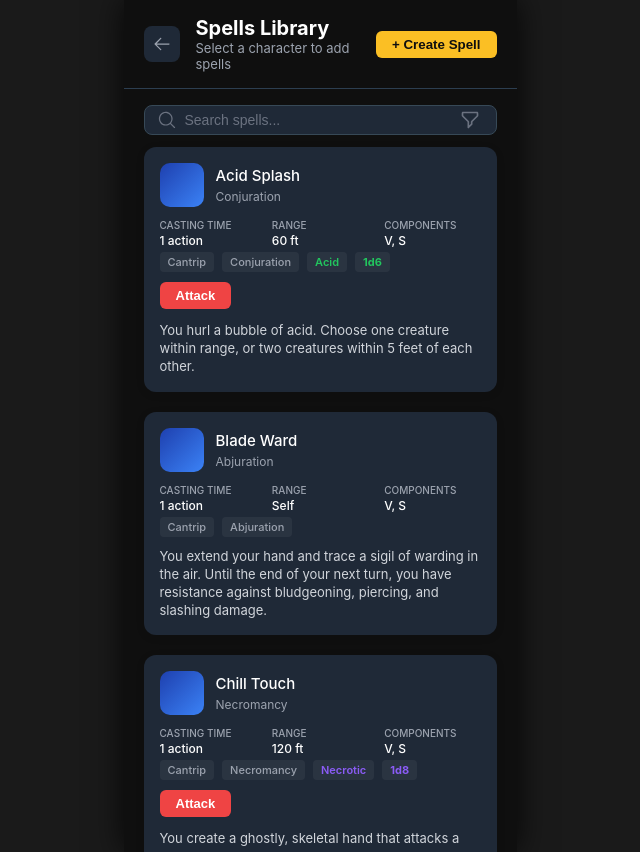
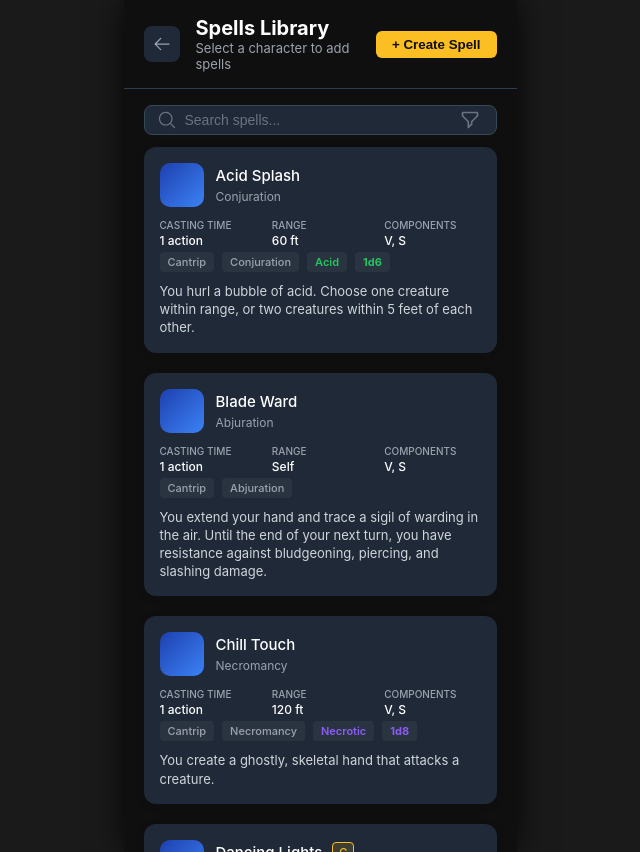
Before and after one commit to Whimsy-rat-trap/dnd-mobile-app, a React (Create React App) app: page /spells in a window 1280 px wide. Shown: the whole page, without its empty margins (320-960 px from the left). Built offline with nearby package versions, Linux system fonts and the light colour scheme.

Commit message:
0.3.34.82 (Fixed a minor bug regarding being able to cast spells inside spelllibrary)

```diff
--- a/src/components/SpellCard.tsx
+++ b/src/components/SpellCard.tsx
@@ -47,6 +47,9 @@ interface SpellCardProps {
     /** Inspiration для переброса. */
     inspirationAvailable?: boolean;
     onSpendInspiration?: () => boolean;
+
+    /** Показывать ли кнопку Attack (открывает AttackRoller). По умолчанию true. */
+    showAttackButton?: boolean;
 }
 
 const SpellCard: React.FC<SpellCardProps> = ({
@@ -71,6 +74,7 @@ const SpellCard: React.FC<SpellCardProps> = ({
                                                  spellDamageBonus = 0,
                                                  onAttackRoll,
                                                  showCastButton = false,
+                                                 showAttackButton = true,
                                                  onCastClick,
                                                  forceAttackOpen = false,
                                                  onForceAttackOpenHandled,
@@ -186,7 +190,7 @@ const SpellCard: React.FC<SpellCardProps> = ({
                 {spell.isRacial && <span className="spell-tag-racial">Racial</span>}
             </div>
 
-            {(canRollAttack || showCastButton) && (
+            {(canRollAttack && showAttackButton) || showCastButton ? (
                 <div className="spell-card-attack-row">
                     {showCastButton && onCastClick && (
                         <button
@@ -197,7 +201,7 @@ const SpellCard: React.FC<SpellCardProps> = ({
                             Cast
                         </button>
                     )}
-                    {canRollAttack && (
+                    {canRollAttack && showAttackButton && (
                         <AttackRoller
                             sourceName={spell.name}
                             damageDice={displayRoll}
@@ -218,7 +222,7 @@ const SpellCard: React.FC<SpellCardProps> = ({
                         />
                     )}
                 </div>
-            )}
+            ) : null}
 
             <div className="spell-card-description">{spell.description}</div>
         </div>
--- a/src/pages/SpellsLibrary.tsx
+++ b/src/pages/SpellsLibrary.tsx
@@ -323,6 +323,7 @@ const SpellsLibrary: React.FC = () => {
                                 showEdit={isCustom}
                                 onEdit={() => handleEditSpell(spell.id)}
                                 requiresConcentration={spell.requiresConcentration || false}
+                                showAttackButton={false}
                             />
                         );
                     })}
```
